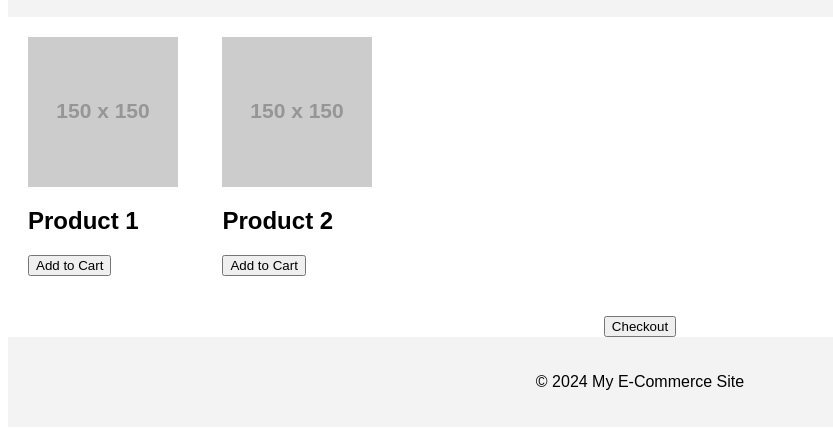
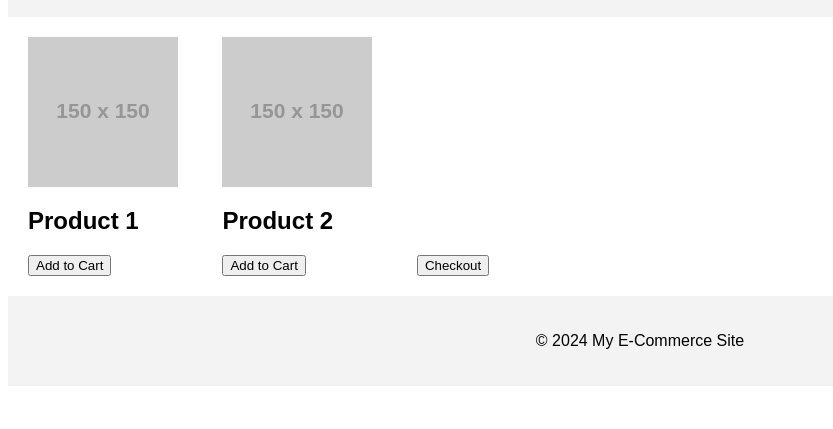
Before and after one commit to Shelbournator/ecomm-example, a plain HTML site: page index.html in a window 1280 px wide. Shown: the part 129-558 px from the top of the page, without its empty margins (0-833 px from the left). Drawn offline with Linux system fonts and the light colour scheme; placeholder pictures from the web are drawn by us.

Commit message:
Update index.html

```diff
--- a/index.html
+++ b/index.html
@@ -80,7 +80,7 @@
             <button onclick="addToCart('P2')">Add to Cart</button>
         </div>
         <!-- Add more products as needed -->
-        <div class="checkout-area">
+        <div class="product">
             <button onclick="beginCheckout()">Checkout</button>
         </div>
     </main>
```
